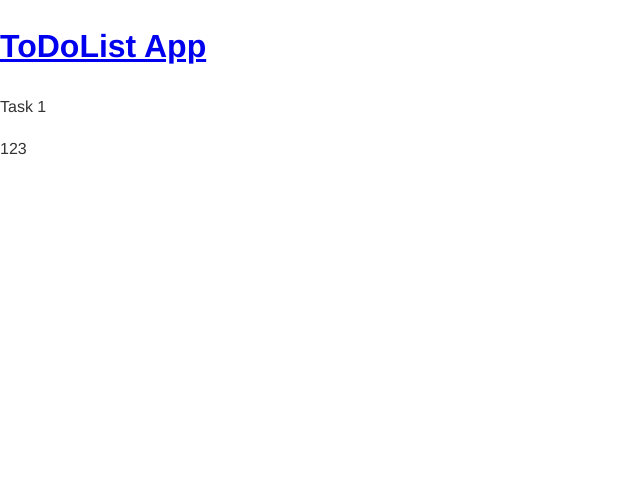
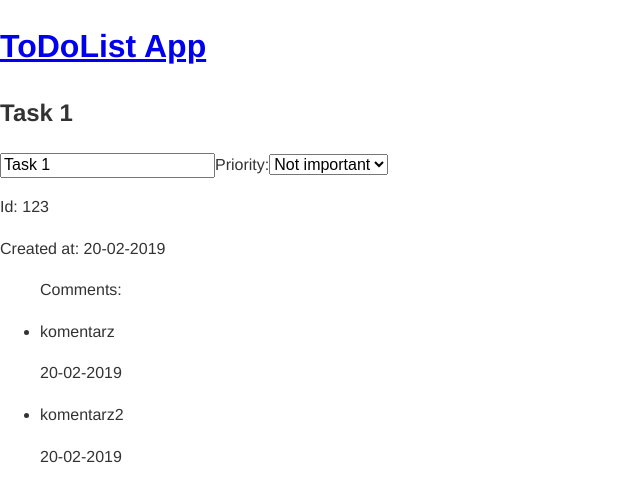
Before and after one commit to mjesiolowski/React-ToDoApp, a React app: page /edit/123 in a window 1280 px wide. Shown: the top 502 px of the page, without its empty margins (0-640 px from the left). Built offline with nearby package versions, Linux system fonts and the light colour scheme.

Commit message:
add EditTask component structure

```diff
--- a/src/actions/tasks.js
+++ b/src/actions/tasks.js
@@ -35,12 +35,13 @@ export const doneTask = (id) => ({
    id
 })
 
-export const addComment = (id, comment) => ({
+export const addComment = (id, text) => ({
    type: "ADD_COMMENT",
    id,
    comment: {
       id: uuid(),
-      comment
+      text,
+      createdAt: moment().valueOf(),
    }
 })
 
--- a/src/app.js
+++ b/src/app.js
@@ -16,9 +16,9 @@ store.subscribe(() => {
 
 store.dispatch(addTask())
 store.dispatch(addComment('123', 'komentarz'))
-// store.dispatch(addComment('123', 'komentarz2'))
-store.dispatch(editComment('123', { id: 'qwerty', comment: 'update komentarza' }))
-store.dispatch(deleteComment('123', 'qwerty'))
+store.dispatch(addComment('123', 'komentarz2'))
+// store.dispatch(editComment('123', { id: 'qwerty', text: 'update komentarza' }))
+// store.dispatch(deleteComment('123', 'qwerty'))
 
 const jsx = (
   <Provider store={store}>
--- /dev/null
+++ b/src/components/EditComments.js
@@ -0,0 +1,24 @@
+import React, { useState } from 'react';
+import moment from 'moment'
+
+const EditComments = ({ comment }) => {
+
+   const [commentText, setCommentText] = useState(comment.text)
+
+   const flag = true
+
+   return (
+      <li>
+         {/* <label>{comment.text}</label> */}
+         {flag ? <p>{commentText}</p> : <input
+            type="text"
+            value={commentText}
+            onChange={(e) => setCommentText(e.target.value)}
+         />}
+         <p>{moment(comment.createdAt).format('DD-MM-YYYY')}</ p>
+      </li>
+
+   )
+}
+
+export default EditComments
--- a/src/components/EditTask.js
+++ b/src/components/EditTask.js
@@ -1,13 +1,54 @@
-import React from 'react';
+import React, { useState } from 'react';
 import { connect } from 'react-redux'
+import moment from 'moment'
+import uuid from 'uuid'
+import EditComments from './EditComments'
 
 const EditTask = ({ task }) => {
 
+   const [taskName, setTaskName] = useState(task.name)
+   const [taskPriority, setTaskPriority] = useState(task.isPriority)
+
+   // const renderComments = () => task.comments.map((comment) =>
+   //    <li key={comment.id}>
+   //       <label>{comment.text}</label>
+   //       <input type="text" />
+   //       <p>{moment(comment.createdAt).format('DD-MM-YYYY')}</ p>
+   //    </li>
+   // )
+   console.log(task.comments)
+   const renderComments = () => task.comments.map((comment) =>
+      <EditComments
+         key={uuid()}
+         comment={comment}
+      />)
+
    return (
-      <>
-         <p>{task.name}</p>
-         <p>{task.id}</p>
-      </>
+      <div>
+         <h2>{task.name}</h2>
+         <form>
+            <input
+               type="text"
+               value={taskName}
+               onChange={(e) => setTaskName(e.target.value)} />
+
+            <label htmlFor="priority">Priority:</label>
+            <select
+               id="priority"
+               value={taskPriority}
+               onChange={(e) => setTaskPriority(e.target.value)}
+            >
+               <option value="true">Important</option>
+               <option value="false">Not important</option>
+            </select>
+         </form>
+         <p>Id: {task.id}</p>
+         <p>Created at: {moment(task.createdAt).format('DD-MM-YYYY')}</p>
+         <ul>
+            Comments:
+         {renderComments()}
+         </ul>
+      </div>
    )
 }
 
--- a/src/reducers/tasks.js
+++ b/src/reducers/tasks.js
@@ -7,10 +7,7 @@ const tasksReducerDefaultState = [{
    active: true,
    createdAt: moment().valueOf(),
    isPriority: false,
-   comments: [{
-      id: 'qwerty',
-      comment: 'test'
-   }]
+   comments: []
 
 },
 {
--- a/webpack.config.js
+++ b/webpack.config.js
@@ -59,7 +59,7 @@ module.exports = (env) => {
             "process.env.FIREBASE_APP_ID": JSON.stringify(process.env.FIREBASE_APP_ID)
          })
       ],
-      devtool: isProduction ? 'source-map' : 'inline-source-map',
+      devtool: isProduction ? 'source-map' : 'cheap-source-map',
       devServer: {
          contentBase: path.join(__dirname, 'public'),
          historyApiFallback: true,
```
